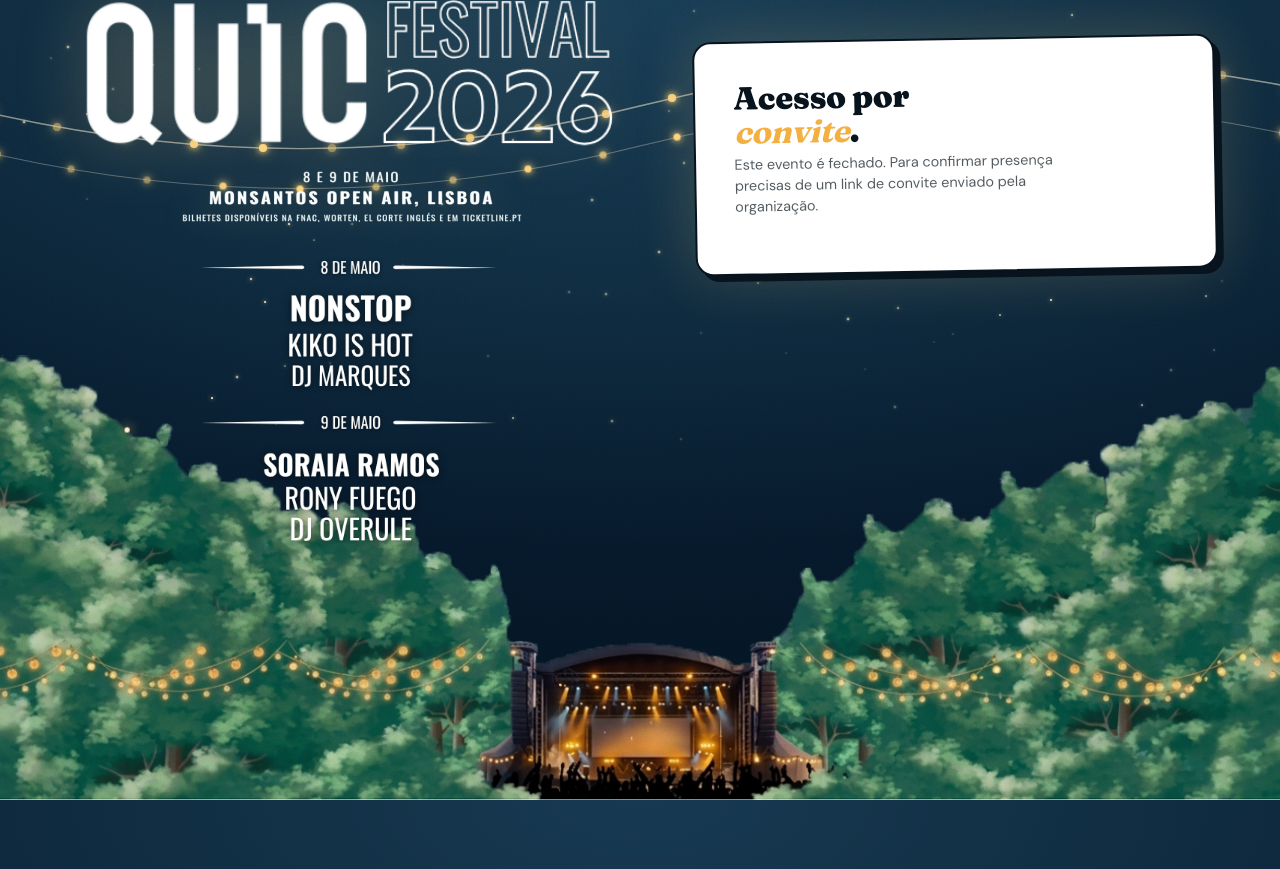
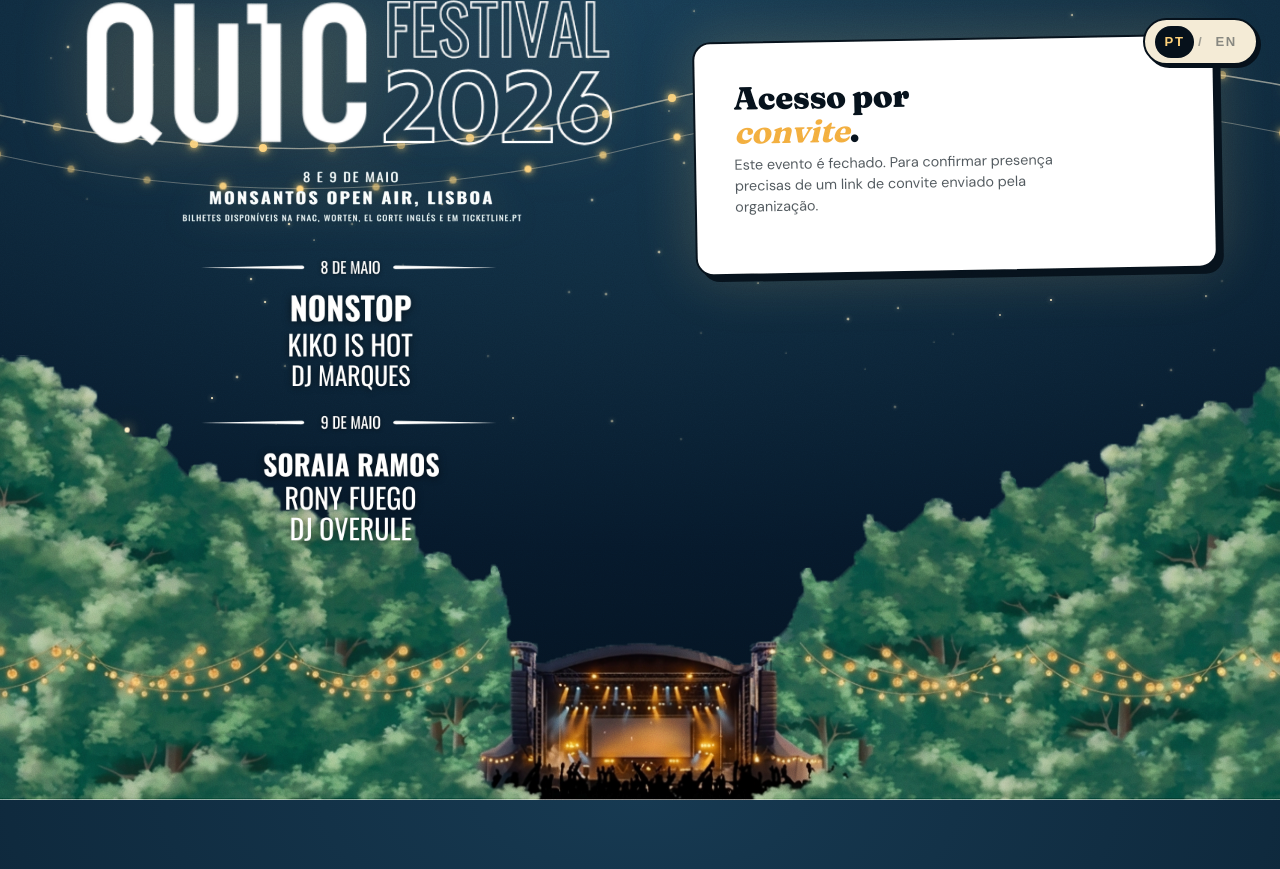
Before and after one commit to Pedrom2002/quic-festival, a Next.js app: page / in a window 1280 px wide. Built offline with nearby package versions, Linux system fonts and the light colour scheme; no server answers; a web font is replaced by a local one.

Commit message:
feat(i18n): adicionar sistema de tradução PT/EN com botão no canto superior direito

```diff
--- a/src/app/globals.css
+++ b/src/app/globals.css
@@ -770,6 +770,64 @@ fieldset.radio-field legend .req {
   pointer-events: none;
 }
 
+/* ========= LANGUAGE SWITCHER ========= */
+.lang-switcher {
+  position: fixed;
+  top: calc(12px + var(--safe-t));
+  right: 14px;
+  z-index: 50;
+  display: inline-flex;
+  align-items: center;
+  gap: 0.25rem;
+  padding: 0.35rem 0.6rem;
+  border: 2px solid var(--ink);
+  border-radius: 999px;
+  background: var(--paper);
+  box-shadow: 3px 3px 0 var(--ink);
+  font-family: var(--font-stencil), sans-serif;
+}
+.lang-switcher .lang-btn {
+  background: transparent;
+  border: none;
+  cursor: pointer;
+  padding: 0.2rem 0.45rem;
+  min-height: 32px;
+  min-width: 32px;
+  font-family: inherit;
+  font-weight: 900;
+  font-size: 0.78rem;
+  letter-spacing: 0.12em;
+  color: var(--ink);
+  opacity: 0.45;
+  border-radius: 999px;
+  transition: opacity 0.18s, background 0.18s, color 0.18s;
+}
+.lang-switcher .lang-btn:hover {
+  opacity: 0.85;
+}
+.lang-switcher .lang-btn.active {
+  opacity: 1;
+  background: var(--ink);
+  color: var(--glow);
+}
+.lang-switcher .lang-sep {
+  color: var(--ink);
+  opacity: 0.35;
+  font-weight: 700;
+  font-size: 0.85rem;
+  pointer-events: none;
+}
+@media (min-width: 600px) {
+  .lang-switcher {
+    top: calc(18px + var(--safe-t));
+    right: 22px;
+  }
+  .lang-switcher .lang-btn {
+    font-size: 0.82rem;
+    padding: 0.25rem 0.6rem;
+  }
+}
+
 @media (min-width: 600px) {
   .site-main {
     padding: calc(2rem + var(--safe-t)) 2rem calc(3rem + var(--safe-b));
--- a/src/app/page.tsx
+++ b/src/app/page.tsx
@@ -3,6 +3,8 @@
 import { useEffect, useState } from "react";
 import Scene from "@/components/scene";
 import Lineup from "@/components/lineup";
+import LangSwitcher from "@/components/lang-switcher";
+import { I18nProvider } from "@/lib/i18n";
 
 export default function HomePage() {
   const [mounted, setMounted] = useState(false);
@@ -12,8 +14,9 @@ export default function HomePage() {
   }, []);
 
   return (
-    <>
+    <I18nProvider>
       <Scene />
+      <LangSwitcher />
 
       <main className={`site-main${mounted ? " in" : ""}`}>
         <section className="hero">
@@ -50,6 +53,6 @@ export default function HomePage() {
           <Lineup />
         </div>
       </main>
-    </>
+    </I18nProvider>
   );
 }
--- /dev/null
+++ b/src/components/lang-switcher.tsx
@@ -0,0 +1,29 @@
+"use client";
+
+import { useT, type Lang } from "@/lib/i18n";
+
+export default function LangSwitcher() {
+  const { lang, setLang } = useT();
+
+  const make = (code: Lang, label: string) => (
+    <button
+      type="button"
+      onClick={() => setLang(code)}
+      className={`lang-btn${lang === code ? " active" : ""}`}
+      aria-pressed={lang === code}
+      aria-label={code === "pt" ? "Português" : "English"}
+    >
+      {label}
+    </button>
+  );
+
+  return (
+    <div className="lang-switcher" role="group" aria-label="Language">
+      {make("pt", "PT")}
+      <span aria-hidden="true" className="lang-sep">
+        /
+      </span>
+      {make("en", "EN")}
+    </div>
+  );
+}
--- /dev/null
+++ b/src/lib/i18n.tsx
@@ -0,0 +1,118 @@
+"use client";
+
+import {
+  createContext,
+  useContext,
+  useEffect,
+  useMemo,
+  useState,
+  type ReactNode,
+} from "react";
+
+export type Lang = "pt" | "en";
+
+type Dict = Record<string, string>;
+
+const dictionaries: Record<Lang, Dict> = {
+  pt: {
+    "rsvp.title.before": "Confirma a tua ",
+    "rsvp.title.em": "presença",
+    "rsvp.title.after": ".",
+    "rsvp.subtitle": "Precisamos só de alguns dados para te pôr na lista.",
+    "rsvp.name": "Nome completo",
+    "rsvp.phone": "Telefone",
+    "rsvp.email": "Email",
+    "rsvp.email.placeholder": "tu@exemplo.pt",
+    "rsvp.companion.q": "Levas acompanhante?",
+    "rsvp.yes": "SIM",
+    "rsvp.no": "NÃO",
+    "rsvp.companion.name": "Nome do acompanhante",
+    "rsvp.companion.phone": "Telefone do acompanhante",
+    "rsvp.submit": "CONFIRMAR PRESENÇA",
+    "rsvp.submitting": "A CONFIRMAR…",
+    "rsvp.error.captcha": "Resolve o captcha primeiro.",
+    "rsvp.error.generic": "Algo correu mal. Tenta novamente.",
+    "rsvp.error.network": "Sem ligação. Verifica a internet e tenta outra vez.",
+    "rsvp.info.received": "Inscrição recebida. Vê o teu email para o QR de entrada.",
+    "rsvp.fineprint":
+      "Ao confirmar autorizas o tratamento dos teus dados (nome, email, telefone) apenas para gestão da entrada e comunicação relativa ao QUIC Festival 2026, conforme RGPD. Não partilhamos com terceiros. Para análise de tráfego usamos Vercel Analytics (estatística agregada, sem cookies de marketing). Detalhes em ",
+    "rsvp.fineprint.delete": ". Pedidos de eliminação: ",
+  },
+  en: {
+    "rsvp.title.before": "Confirm your ",
+    "rsvp.title.em": "attendance",
+    "rsvp.title.after": ".",
+    "rsvp.subtitle": "We just need a few details to add you to the list.",
+    "rsvp.name": "Full name",
+    "rsvp.phone": "Phone",
+    "rsvp.email": "Email",
+    "rsvp.email.placeholder": "you@example.com",
+    "rsvp.companion.q": "Bringing a companion?",
+    "rsvp.yes": "YES",
+    "rsvp.no": "NO",
+    "rsvp.companion.name": "Companion's name",
+    "rsvp.companion.phone": "Companion's phone",
+    "rsvp.submit": "CONFIRM ATTENDANCE",
+    "rsvp.submitting": "CONFIRMING…",
+    "rsvp.error.captcha": "Solve the captcha first.",
+    "rsvp.error.generic": "Something went wrong. Try again.",
+    "rsvp.error.network": "No connection. Check your internet and retry.",
+    "rsvp.info.received": "Registration received. Check your email for the entry QR.",
+    "rsvp.fineprint":
+      "By confirming you authorise processing of your data (name, email, phone) solely to manage entry and communications related to QUIC Festival 2026, in line with GDPR. We do not share with third parties. For traffic analysis we use Vercel Analytics (aggregate, no marketing cookies). Details at ",
+    "rsvp.fineprint.delete": ". Deletion requests: ",
+  },
+};
+
+type I18nValue = {
+  lang: Lang;
+  setLang: (l: Lang) => void;
+  t: (k: string) => string;
+};
+
+const I18nContext = createContext<I18nValue>({
+  lang: "pt",
+  setLang: () => {},
+  t: (k) => dictionaries.pt[k] ?? k,
+});
+
+const STORAGE_KEY = "quic-lang";
+
+export function I18nProvider({ children }: { children: ReactNode }) {
+  const [lang, setLangState] = useState<Lang>("pt");
+
+  useEffect(() => {
+    try {
+      const saved = window.localStorage.getItem(STORAGE_KEY);
+      if (saved === "pt" || saved === "en") {
+        setLangState(saved);
+        document.documentElement.lang = saved === "pt" ? "pt-PT" : "en";
+      }
+    } catch {
+      /* localStorage unavailable */
+    }
+  }, []);
+
+  const value = useMemo<I18nValue>(
+    () => ({
+      lang,
+      setLang: (l: Lang) => {
+        setLangState(l);
+        try {
+          window.localStorage.setItem(STORAGE_KEY, l);
+          document.documentElement.lang = l === "pt" ? "pt-PT" : "en";
+        } catch {
+          /* localStorage unavailable */
+        }
+      },
+      t: (k: string) => dictionaries[lang][k] ?? dictionaries.pt[k] ?? k,
+    }),
+    [lang],
+  );
+
+  return <I18nContext.Provider value={value}>{children}</I18nContext.Provider>;
+}
+
+export function useT() {
+  return useContext(I18nContext);
+}
```
Also changed, not shown: src/components/rsvp-form.tsx (+20 -21 lines), 2 other files (tests, documents, lock files or other folders).
